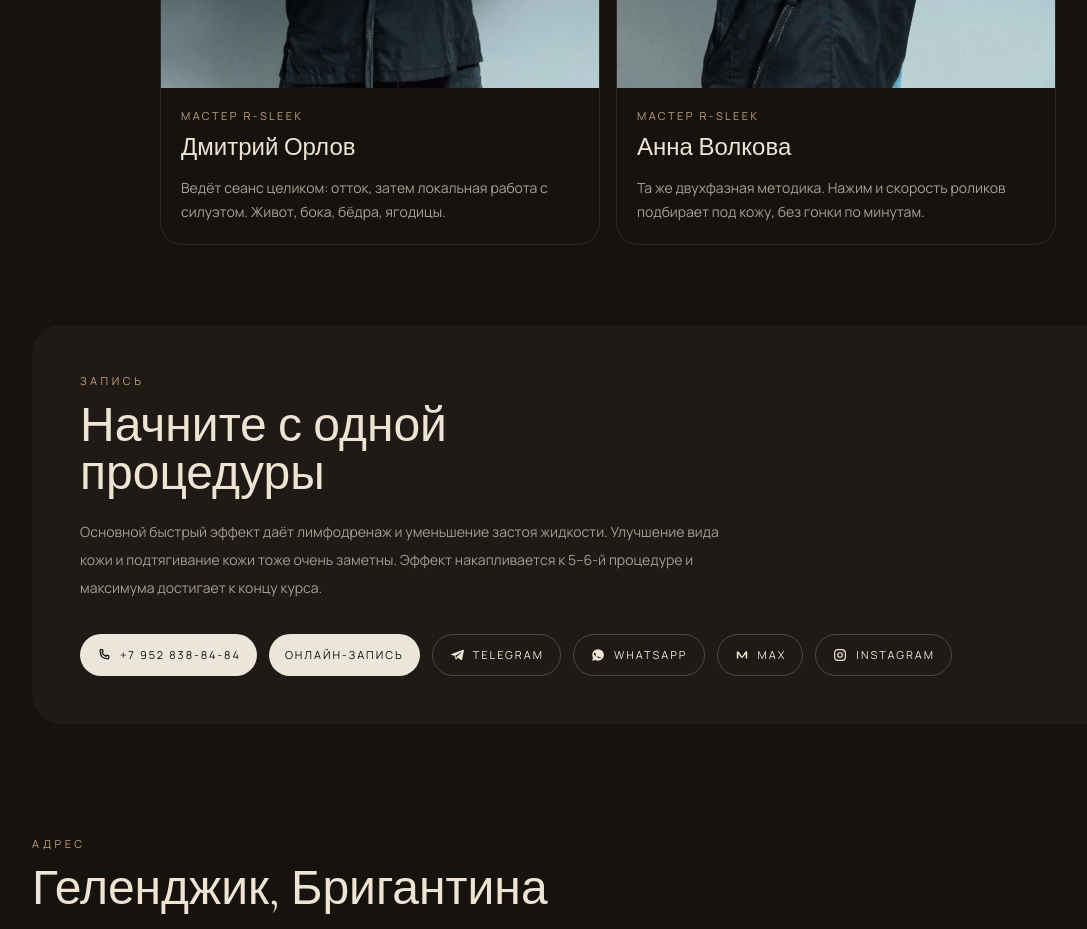
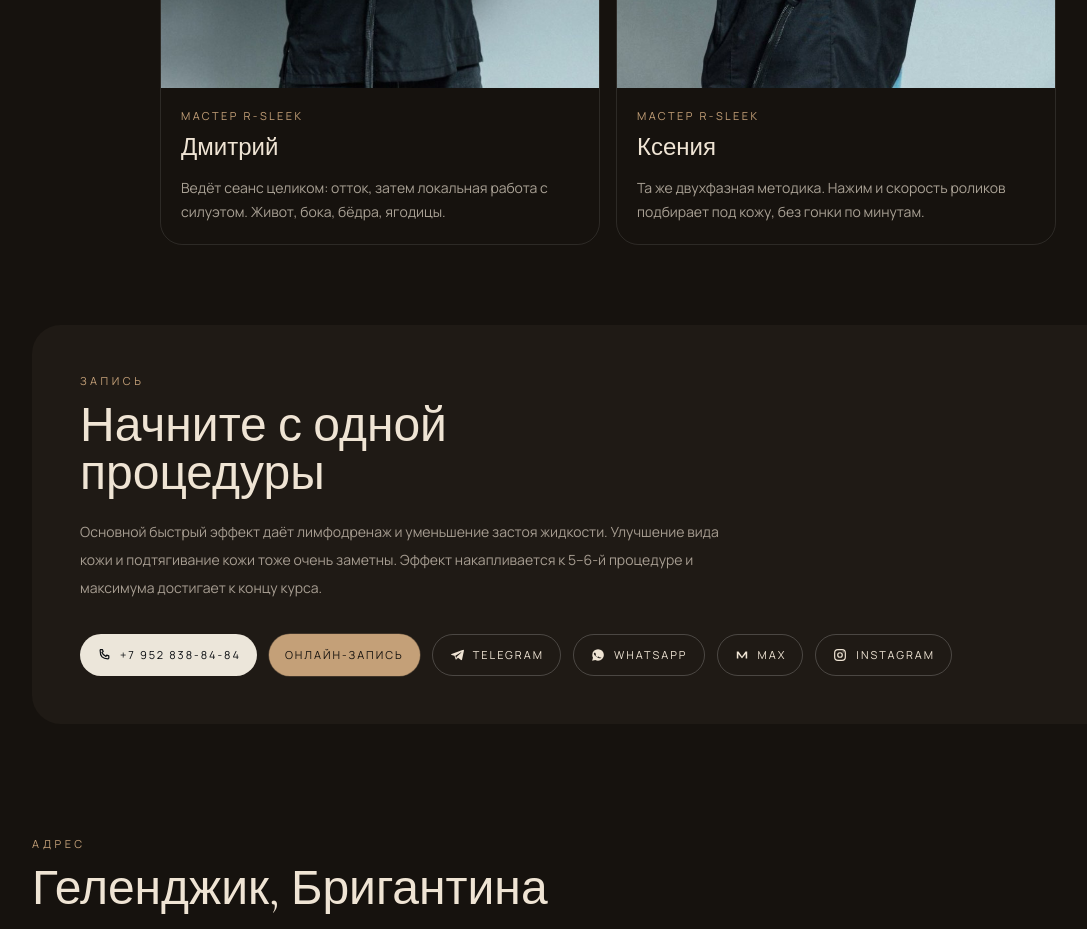
Before and after one commit to gnxv/ds, a Next.js app: page /r-sleek in a window 1280 px wide. Shown: the part 7260-8189 px from the top of the page, without its empty margins (32-1119 px from the left). Built offline with nearby package versions, Linux system fonts and the light colour scheme.

Commit message:
Rename masters, update Max link, tint booking buttons

```diff
--- a/src/app/globals.css
+++ b/src/app/globals.css
@@ -138,3 +138,38 @@ body {
     0 0 8px rgb(245 208 254 / 0.45),
     0 0 16px rgb(232 121 249 / 0.28);
 }
+
+@keyframes book-pulse-sculpt {
+  0%,
+  100% {
+    box-shadow: 0 0 0 0 rgb(196 160 120 / 0.45);
+  }
+  50% {
+    box-shadow: 0 0 0 7px rgb(196 160 120 / 0);
+  }
+}
+
+@keyframes book-pulse-sun {
+  0%,
+  100% {
+    box-shadow: 0 0 0 0 rgb(224 176 106 / 0.5);
+  }
+  50% {
+    box-shadow: 0 0 0 7px rgb(224 176 106 / 0);
+  }
+}
+
+.book-pulse-sculpt {
+  animation: book-pulse-sculpt 2.4s ease-out infinite;
+}
+
+.book-pulse-sun {
+  animation: book-pulse-sun 2.4s ease-out infinite;
+}
+
+@media (prefers-reduced-motion: reduce) {
+  .book-pulse-sculpt,
+  .book-pulse-sun {
+    animation: none;
+  }
+}
--- a/src/app/r-sleek/page.tsx
+++ b/src/app/r-sleek/page.tsx
@@ -444,14 +444,14 @@ export default function RSleekPage() {
             <article className="overflow-hidden rounded-[1.4rem] border border-white/10">
               <img
                 src="/media/r-sleek/master-dmitry.jpg"
-                alt="Дмитрий Орлов, мастер R-Sleek"
+                alt="Дмитрий, мастер R-Sleek"
                 className="aspect-[4/5] w-full object-cover object-top"
               />
               <div className="p-5">
                 <p className="text-[11px] uppercase tracking-[0.22em] text-[#c4a078]">
                   Мастер R-Sleek
                 </p>
-                <h3 className="font-serif mt-2 text-2xl">Дмитрий Орлов</h3>
+                <h3 className="font-serif mt-2 text-2xl">Дмитрий</h3>
                 <p className="mt-3 text-sm leading-6 text-[#efe4d4]/68">
                   Ведёт сеанс целиком: отток, затем локальная работа с силуэтом.
                   Живот, бока, бёдра, ягодицы.
@@ -461,14 +461,14 @@ export default function RSleekPage() {
             <article className="overflow-hidden rounded-[1.4rem] border border-white/10">
               <img
                 src="/media/r-sleek/master-anna.jpg"
-                alt="Анна Волкова, мастер R-Sleek"
+                alt="Ксения, мастер R-Sleek"
                 className="aspect-[4/5] w-full object-cover object-top"
               />
               <div className="p-5">
                 <p className="text-[11px] uppercase tracking-[0.22em] text-[#c4a078]">
                   Мастер R-Sleek
                 </p>
-                <h3 className="font-serif mt-2 text-2xl">Анна Волкова</h3>
+                <h3 className="font-serif mt-2 text-2xl">Ксения</h3>
                 <p className="mt-3 text-sm leading-6 text-[#efe4d4]/68">
                   Та же двухфазная методика. Нажим и скорость роликов
                   подбирает под кожу, без гонки по минутам.
@@ -493,7 +493,7 @@ export default function RSleekPage() {
             заметны. Эффект накапливается к 5–6-й процедуре и максимума достигает
             к концу курса.
           </p>
-          <ContactActions />
+          <ContactActions tone="sculpt" />
         </div>
       </section>
 
--- a/src/app/solarium/page.tsx
+++ b/src/app/solarium/page.tsx
@@ -292,7 +292,7 @@ export default function SolariumPage() {
             Напишите, на сколько минут записать, или возьмите безлимит на
             год. Подскажем время под фототип и что нанести до сеанса.
           </p>
-          <ContactActions />
+          <ContactActions tone="sun" />
         </div>
       </section>
 
--- a/src/components/layout/ContactActions.tsx
+++ b/src/components/layout/ContactActions.tsx
@@ -80,7 +80,12 @@ export const socials = [
 const pill =
   "inline-flex items-center gap-2 rounded-full border border-white/20 px-4 py-3 text-[11px] uppercase tracking-[0.18em] transition duration-300 hover:border-white/45 hover:bg-white/5";
 
-export function ContactActions() {
+export function ContactActions({ tone = "sculpt" }: { tone?: "sun" | "sculpt" }) {
+  const bookingClass =
+    tone === "sun"
+      ? "book-pulse-sun bg-[#e0b06a] text-[#160e09]"
+      : "book-pulse-sculpt bg-[#c4a078] text-[#16120e]";
+
   return (
     <div className="mt-8 flex flex-wrap gap-3">
       <a
@@ -94,7 +99,7 @@ export function ContactActions() {
         href={site.booking}
         target="_blank"
         rel="noreferrer"
-        className="inline-flex items-center gap-2 rounded-full bg-[#ece6da] px-4 py-3 text-[11px] uppercase tracking-[0.18em] text-[#0b0e12]"
+        className={`inline-flex items-center gap-2 rounded-full px-4 py-3 text-[11px] uppercase tracking-[0.18em] ${bookingClass}`}
       >
         Онлайн-запись
       </a>
--- a/src/lib/site.ts
+++ b/src/lib/site.ts
@@ -15,7 +15,7 @@ export const site = {
   whatsapp: "https://wa.me/79528388484",
   instagram: "https://instagram.com/fiolet2018",
   instagramHandle: "@fiolet2018",
-  max: "https://max.ru",
+  max: "https://max.ru/u/f9LHodD0cOJjlzkMufJzMgoZtQChNzI4obWIR-24kgJfU6zz4bvYng-NdDQ",
 } as const;
 
 export type ServiceKey = "solarium" | "rsleek";
```
